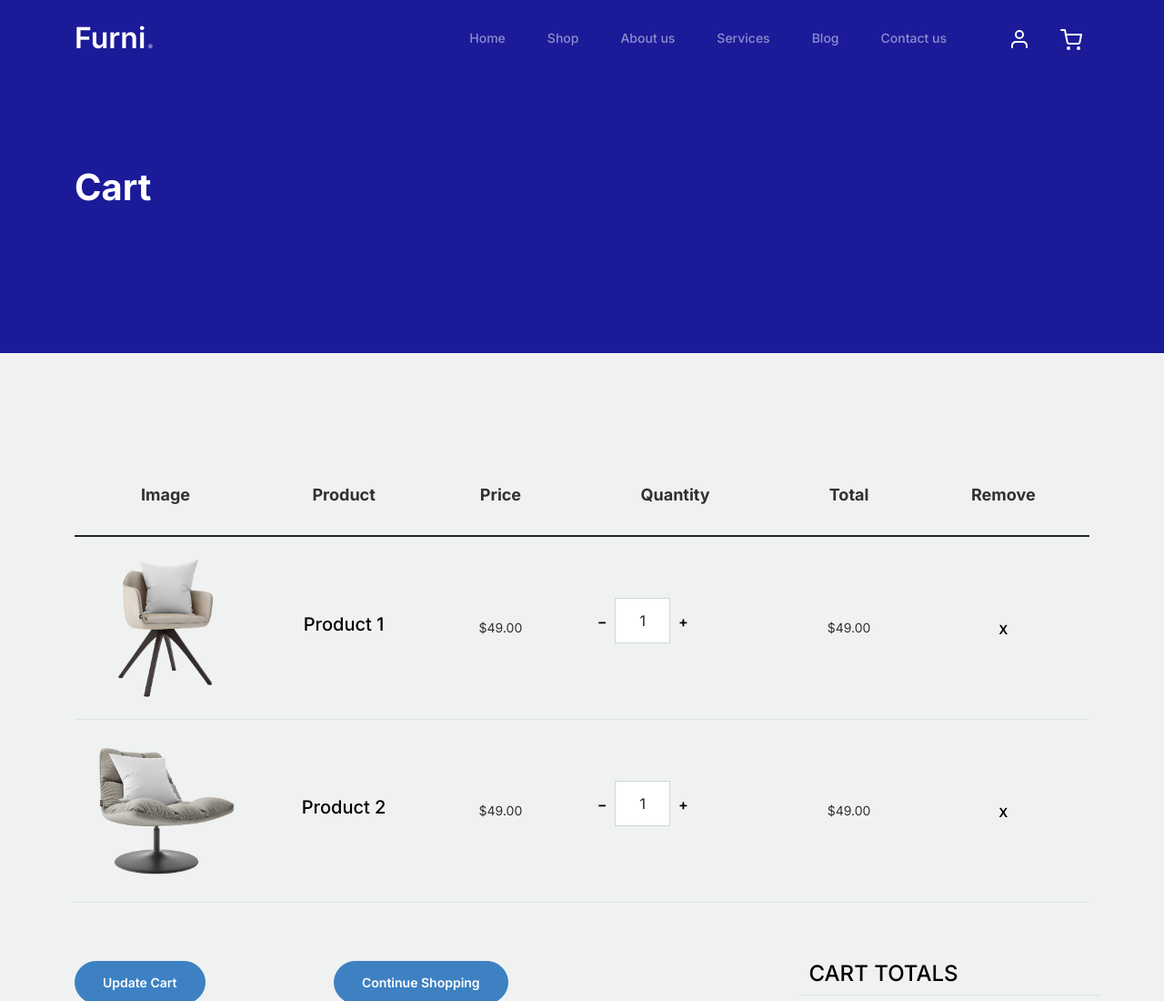
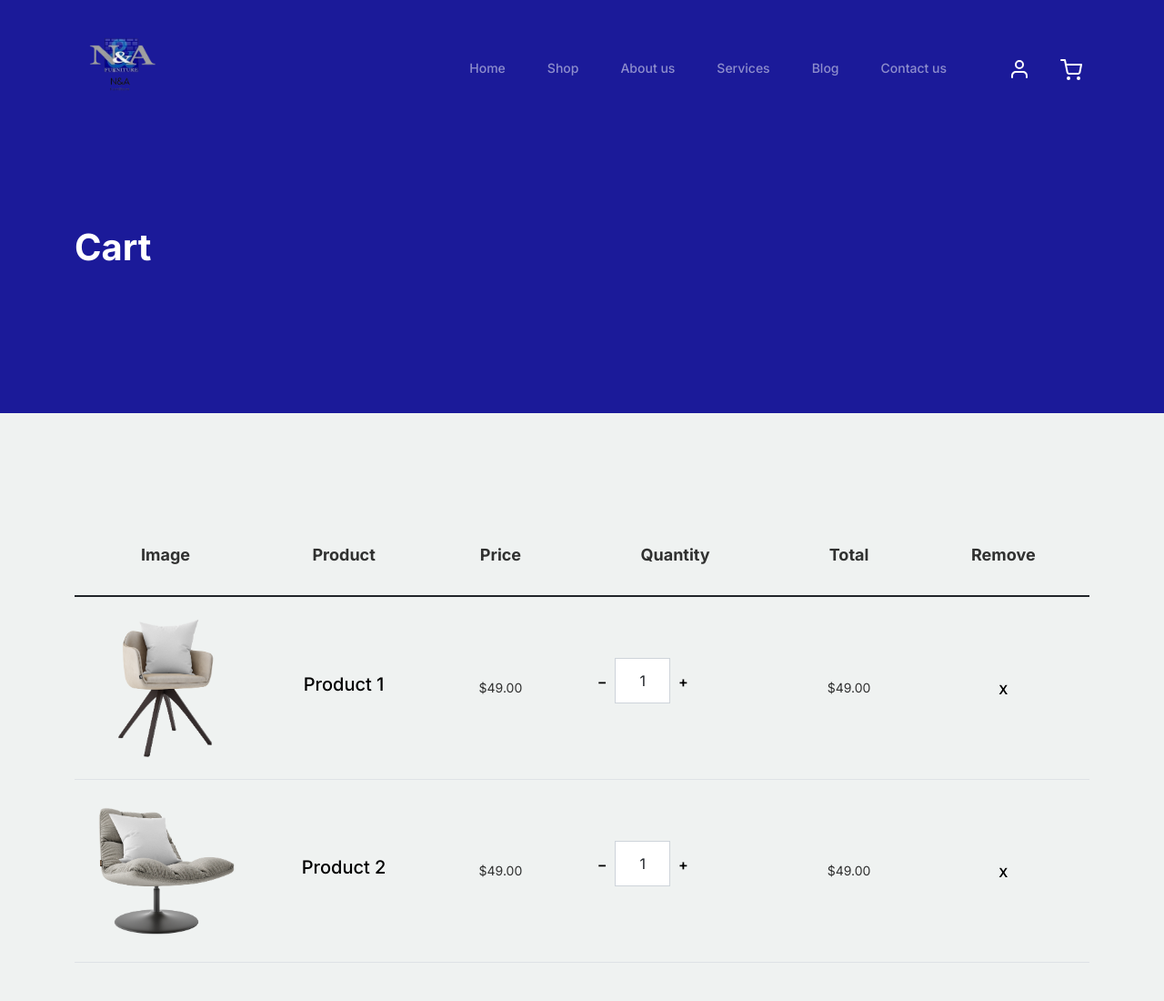
Before and after one commit to ICANforsoftware/NandAfurniture, a plain HTML site: page cart.html in a window 1280 px wide. Shown: the top 1100 px of the page at 91% size. Drawn offline with Linux system fonts and the light colour scheme.

Commit message:
Update cart.html

```diff
--- a/cart.html
+++ b/cart.html
@@ -21,7 +21,7 @@
 		<link href="https://cdnjs.cloudflare.com/ajax/libs/font-awesome/6.0.0-beta3/css/all.min.css" rel="stylesheet">
 		<link href="css/tiny-slider.css" rel="stylesheet">
 		<link href="css/style.css" rel="stylesheet">
-		<title>Furni Free Bootstrap 5 Template for Furniture and Interior Design Websites by Untree.co </title>
+		<title>Furni  </title>
 	</head>
 
 	<body>
@@ -30,7 +30,7 @@
 		<nav class="custom-navbar navbar navbar navbar-expand-md navbar-dark bg-dark" arial-label="Furni navigation bar">
 
 			<div class="container">
-				<a class="navbar-brand" href="index.html">Furni<span>.</span></a>
+				<a class="navbar-brand" href="index.html"><img src="./images/logo.png" alt="" width="100px" height="100px"></a>
 
 				<button class="navbar-toggler" type="button" data-bs-toggle="collapse" data-bs-target="#navbarsFurni" aria-controls="navbarsFurni" aria-expanded="false" aria-label="Toggle navigation">
 					<span class="navbar-toggler-icon"></span>
```
